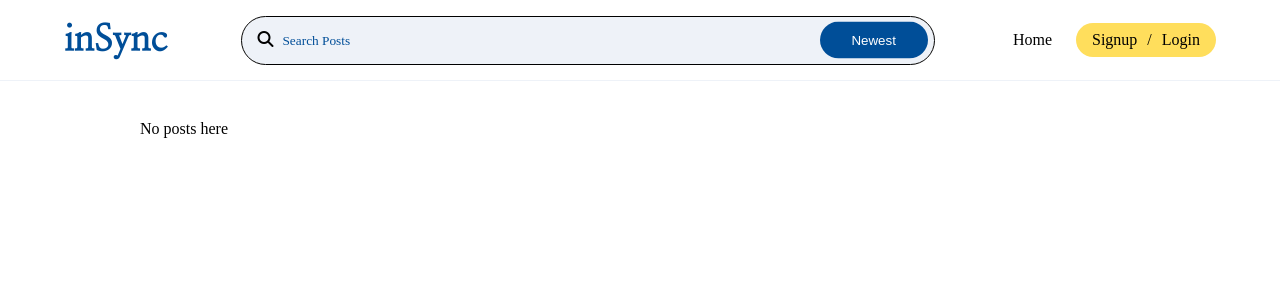
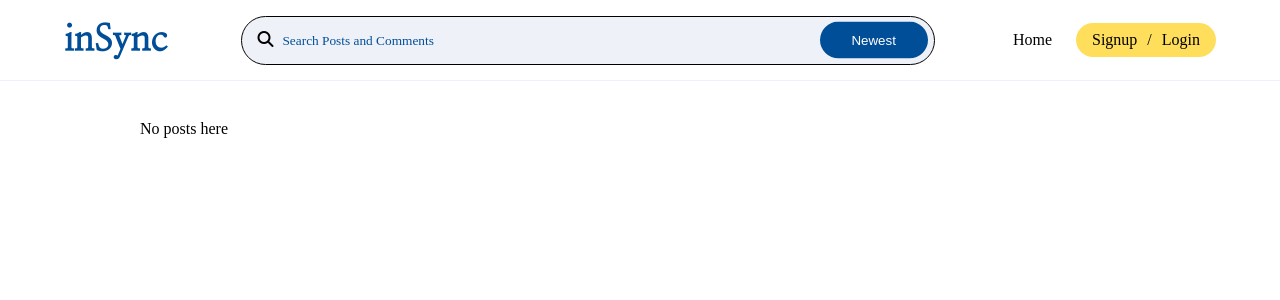
Before and after one commit to 582-41W-VA/InSync, a Django app: page /posts/ in a window 1280 px wide. Shown: the top 300 px of the page. Run offline with Django 5.2, Linux system fonts and the light colour scheme; data that the repository does not hold is empty; some libraries are stand-ins or nearby versions; some web fonts are replaced.

Commit message:
change search placeholder and created flash message component

```diff
--- a/posts/templates/partials/flash_message.html
+++ b/posts/templates/partials/flash_message.html
@@ -2,7 +2,7 @@
 <div class="messages">
     {% for message in messages %}
     <div class="flash-message">
-        <p>{{ message }}</p>
+        <p class="flash-text">{{ message }}</p>
         <i class="fa-solid fa-xmark"></i>
     </div>
     {% endfor %}
--- a/posts/templates/partials/main_search.html
+++ b/posts/templates/partials/main_search.html
@@ -1,6 +1,6 @@
 <form action="{% url 'posts:search_result' %}" method="GET" class="search-form">
     <i class="fa-solid fa-magnifying-glass"></i>
     {% csrf_token %}
-    <input type="text" name="query" placeholder="Search Posts" value="{{ request.GET.query }}">
+    <input type="text" name="query" placeholder="Search Posts and Comments" value="{{ request.GET.query }}">
     {% include "partials/sort.html" %}
 </form>
```
